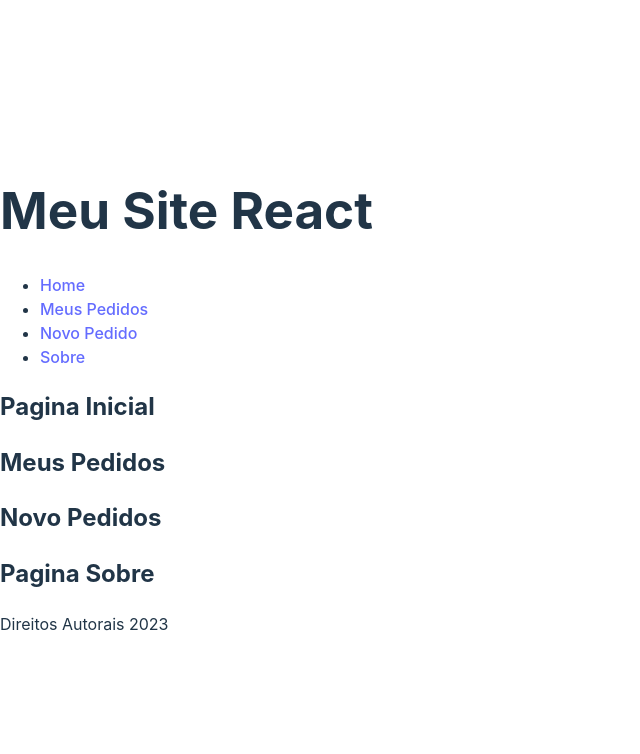
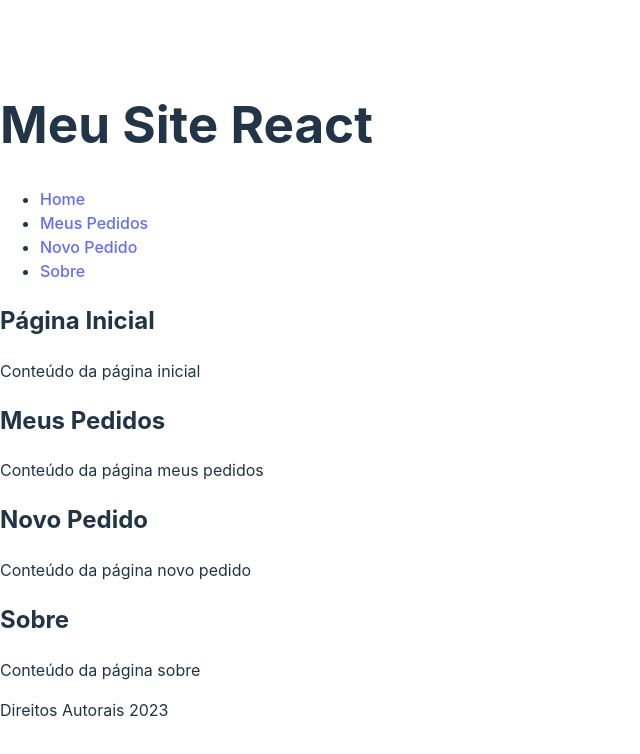
Before and after one commit to gfranca96/revisaofrontend, a React (Vite) app in the folder construcaofrontend/: page / in a window 1280 px wide. Shown: the top 754 px of the page, without its empty margins (0-640 px from the left). Built offline with nearby package versions, Linux system fonts and the light colour scheme.

Commit message:
Criado a pasta pages e os arquivos

```diff
--- a/construcaofrontend/src/components/Principal.jsx
+++ b/construcaofrontend/src/components/Principal.jsx
@@ -1,18 +1,16 @@
+import Home from "../pages/Home";
+import Novo from "../pages/Novo";
+import Pedidos from "../pages/Pedidos";
+import Sobre from "../pages/Sobre";
+
+
 export default function Principal() {
     return (
         <main>
-            <section>
-                <h2>Pagina Inicial</h2>
-            </section>
-            <section>
-                <h2>Meus Pedidos</h2>
-            </section>
-            <section>
-                <h2>Novo Pedidos</h2>
-            </section>
-            <section>
-                <h2>Pagina Sobre</h2>
-            </section>
+            <Home />
+            <Pedidos />
+            <Novo />
+            <Sobre />
         </main>
     )
 }
--- /dev/null
+++ b/construcaofrontend/src/components/Section.jsx
@@ -0,0 +1,8 @@
+export default function Section(props) {
+    return (
+        <section>
+            <h2>{props.titulo}</h2>
+            {props.children}
+        </section>
+    )
+}
--- /dev/null
+++ b/construcaofrontend/src/pages/Home.jsx
@@ -0,0 +1,9 @@
+import Section from "../components/Section";
+
+export default function Home() {
+    return (
+        <Section titulo="Página Inicial">
+            <p>Conteúdo da página inicial</p>
+        </Section>
+    )
+}
--- /dev/null
+++ b/construcaofrontend/src/pages/Novo.jsx
@@ -0,0 +1,9 @@
+import Section from "../components/Section";
+
+export default function Novo() {
+    return (
+        <Section titulo="Novo Pedido">
+            <p>Conteúdo da página novo pedido</p>
+        </Section>
+    )
+}
--- /dev/null
+++ b/construcaofrontend/src/pages/Pedidos.jsx
@@ -0,0 +1,9 @@
+import Section from "../components/Section";
+
+export default function Pedidos() {
+    return (
+        <Section titulo="Meus Pedidos">
+            <p>Conteúdo da página meus pedidos</p>
+        </Section>
+    )
+}
--- /dev/null
+++ b/construcaofrontend/src/pages/Sobre.jsx
@@ -0,0 +1,9 @@
+import Section from "../components/Section";
+
+export default function Sobre() {
+    return (
+        <Section titulo="Sobre">
+            <p>Conteúdo da página sobre</p>
+        </Section>
+    )
+}
```
Also changed, not shown: construcaofrontend/src/App.jsx (line endings or trailing spaces).
